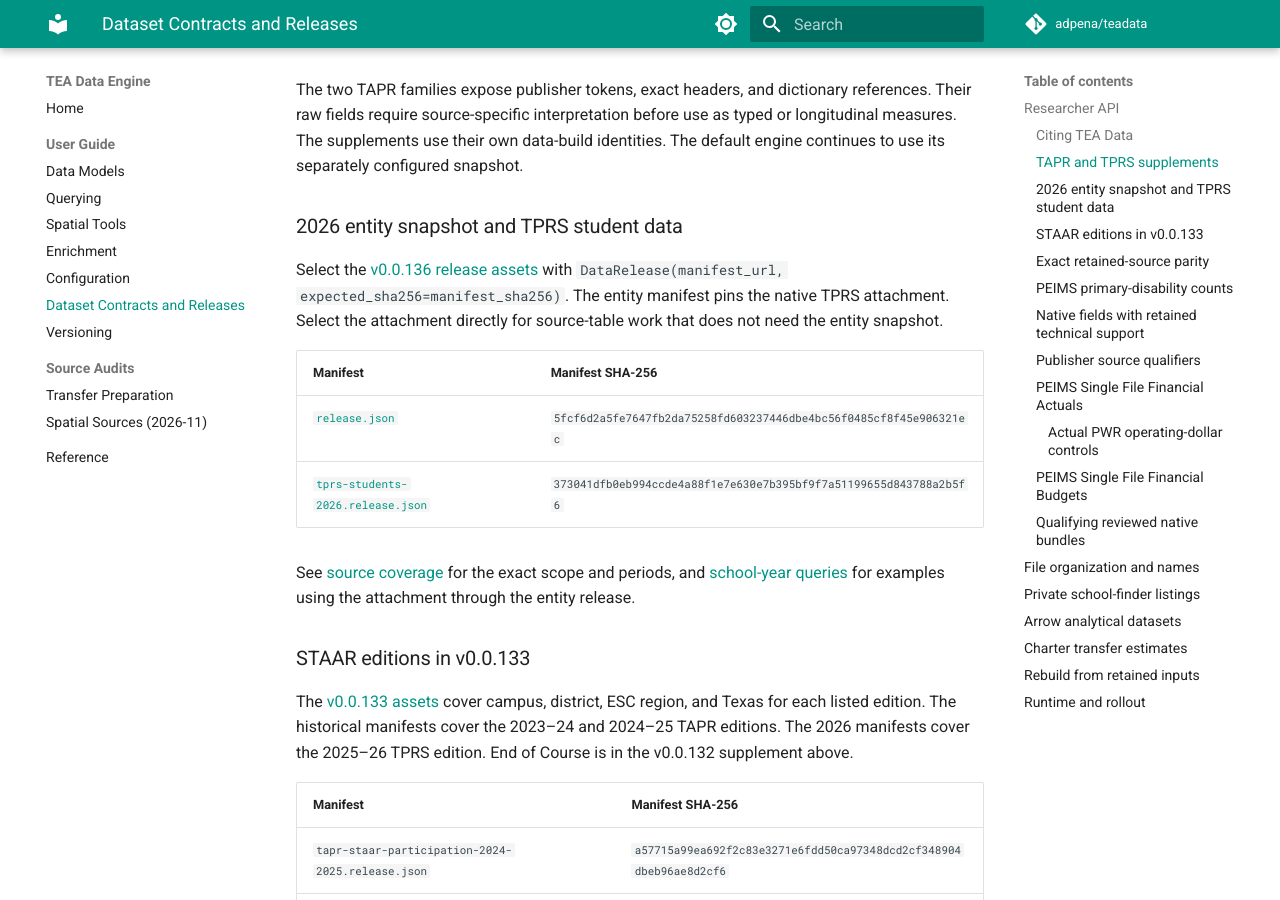
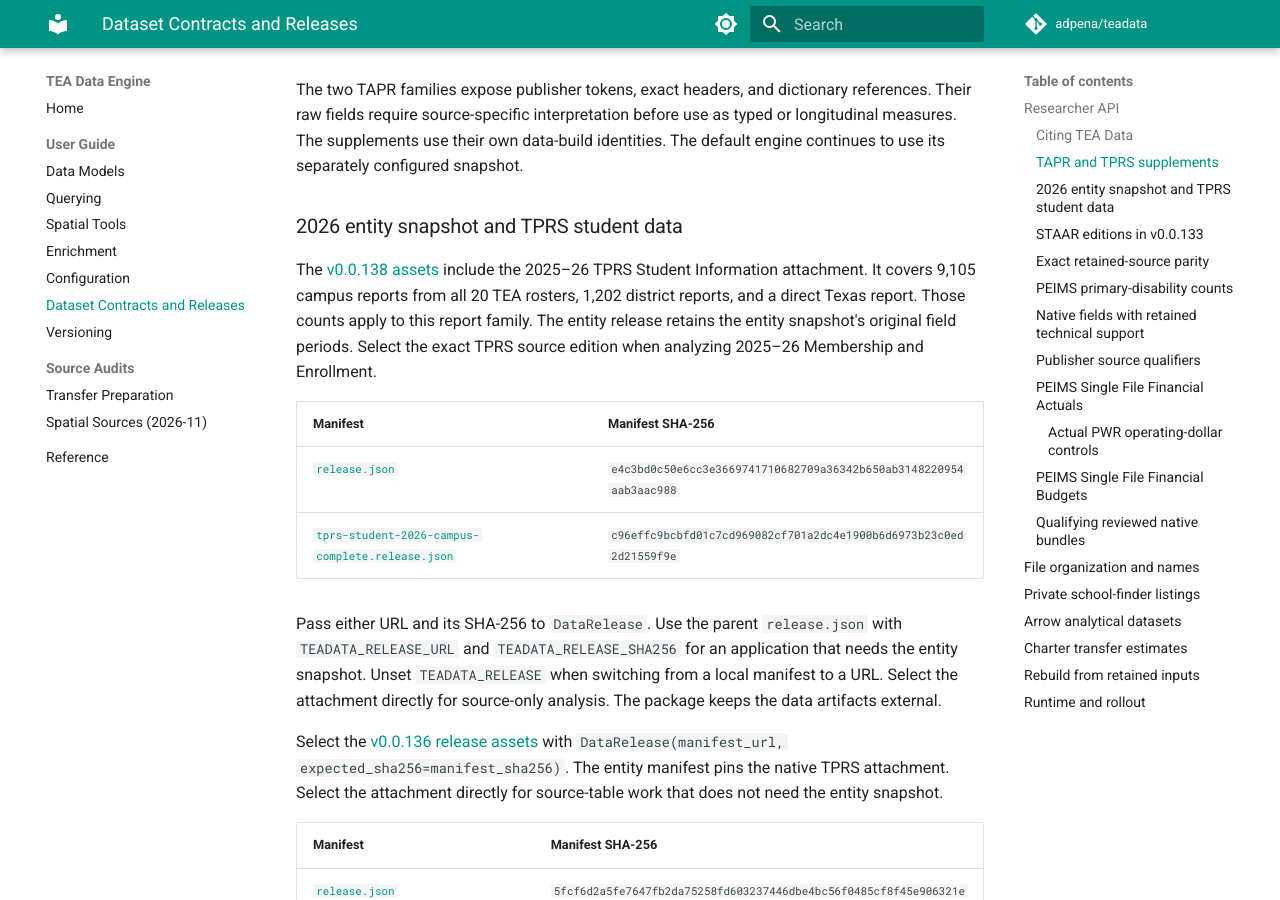
Before and after one commit to adpena/teadata, an MkDocs documentation site: the page built from docs/data-releases.md, in a window 1280 px wide and 900 px high, scrolled down 2453 px. Built offline with MkDocs 1.6.1 and Material for MkDocs 9.7.7, drawn with Linux system fonts in a browser that asks for light colours; comment, search, counter and statistics services are not loaded.

Commit message:
Prepare TEA Data 0.0.138 with statewide campus coverage

```diff
--- a/docs/data-releases.md
+++ b/docs/data-releases.md
@@ -78,6 +78,24 @@ identities. The default engine continues to use its separately configured
 snapshot.
 
 ### 2026 entity snapshot and TPRS student data
+
+The [v0.0.138 assets](https://github.com/adpena/teadata/releases/tag/v0.0.138)
+include the 2025–26 TPRS Student Information attachment. It covers 9,105
+campus reports from all 20 TEA rosters, 1,202 district reports, and a direct
+Texas report. Those counts apply to this report family. The entity release
+retains the entity snapshot's original field periods. Select the exact TPRS
+source edition when analyzing 2025–26 Membership and Enrollment.
+
+| Manifest | Manifest SHA-256 |
+| --- | --- |
+| [`release.json`](https://github.com/adpena/teadata/releases/download/v0.0.138/release.json) | `e4c3bd0c50e6cc3e3669741710682709a36342b650ab3148220954aab3aac988` |
+| [`tprs-student-2026-campus-complete.release.json`](https://github.com/adpena/teadata/releases/download/v0.0.138/tprs-student-2026-campus-complete.release.json) | `c96effc9bcbfd01c7cd969082cf701a2dc4e1900b6d6973b23c0ed2d21559f9e` |
+
+Pass either URL and its SHA-256 to `DataRelease`. Use the parent `release.json`
+with `TEADATA_RELEASE_URL` and `TEADATA_RELEASE_SHA256` for an application that
+needs the entity snapshot. Unset `TEADATA_RELEASE` when switching from a local
+manifest to a URL. Select the attachment directly for source-only analysis.
+The package keeps the data artifacts external.
 
 Select the [v0.0.136 release assets](https://github.com/adpena/teadata/releases/tag/v0.0.136)
 with `DataRelease(manifest_url, expected_sha256=manifest_sha256)`. The entity
--- a/pyproject.toml
+++ b/pyproject.toml
@@ -4,7 +4,7 @@ build-backend = "setuptools.build_meta"
 
 [project]
 name = "teadata"
-version = "0.0.137"
+version = "0.0.138"
 description = "Pythonic data engine for Texas education datasets"
 authors = [{name="Alejandro Peña", email="adpena@gmail.com"}]
 readme = "README.md"
```
Also changed, not shown: 1 other file.
